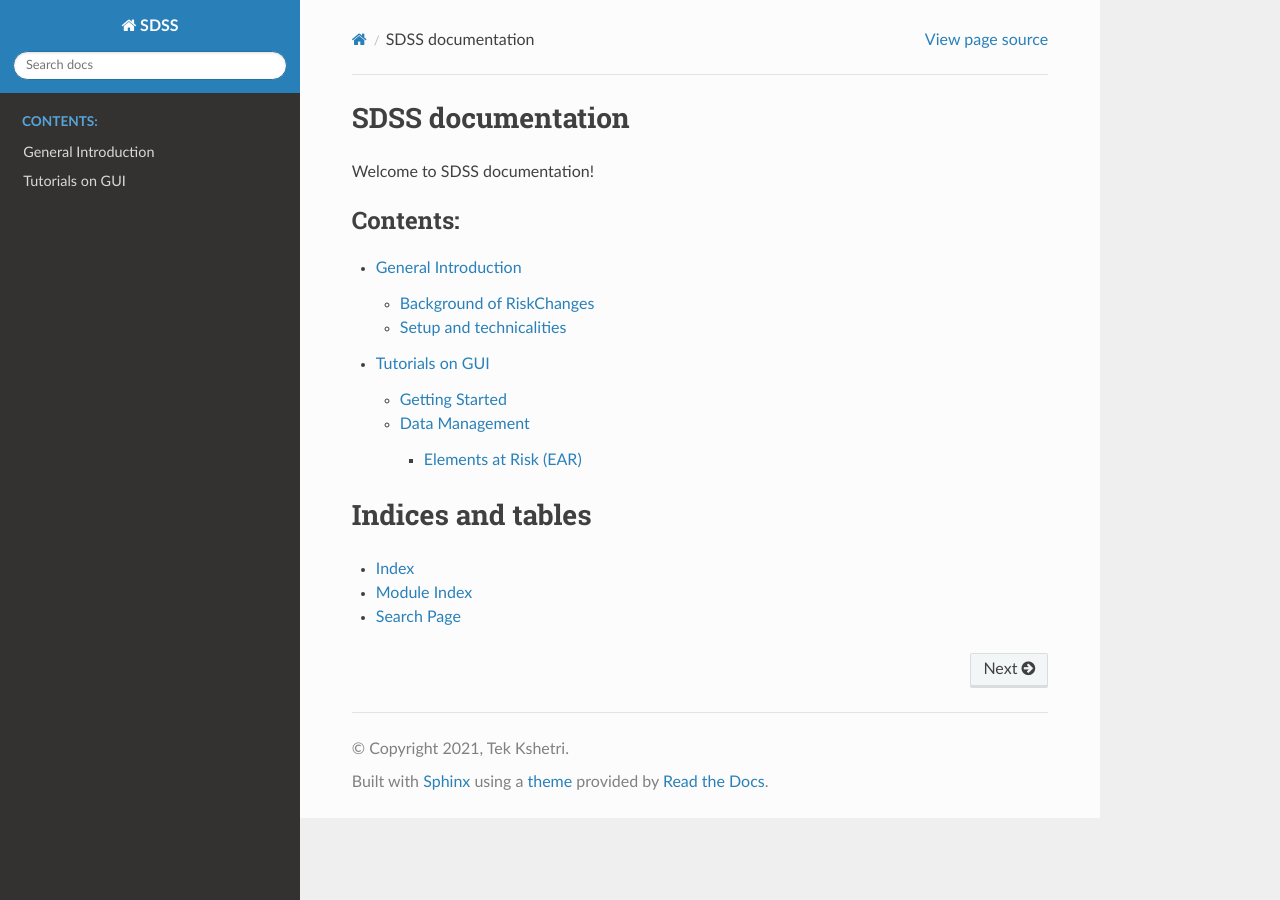
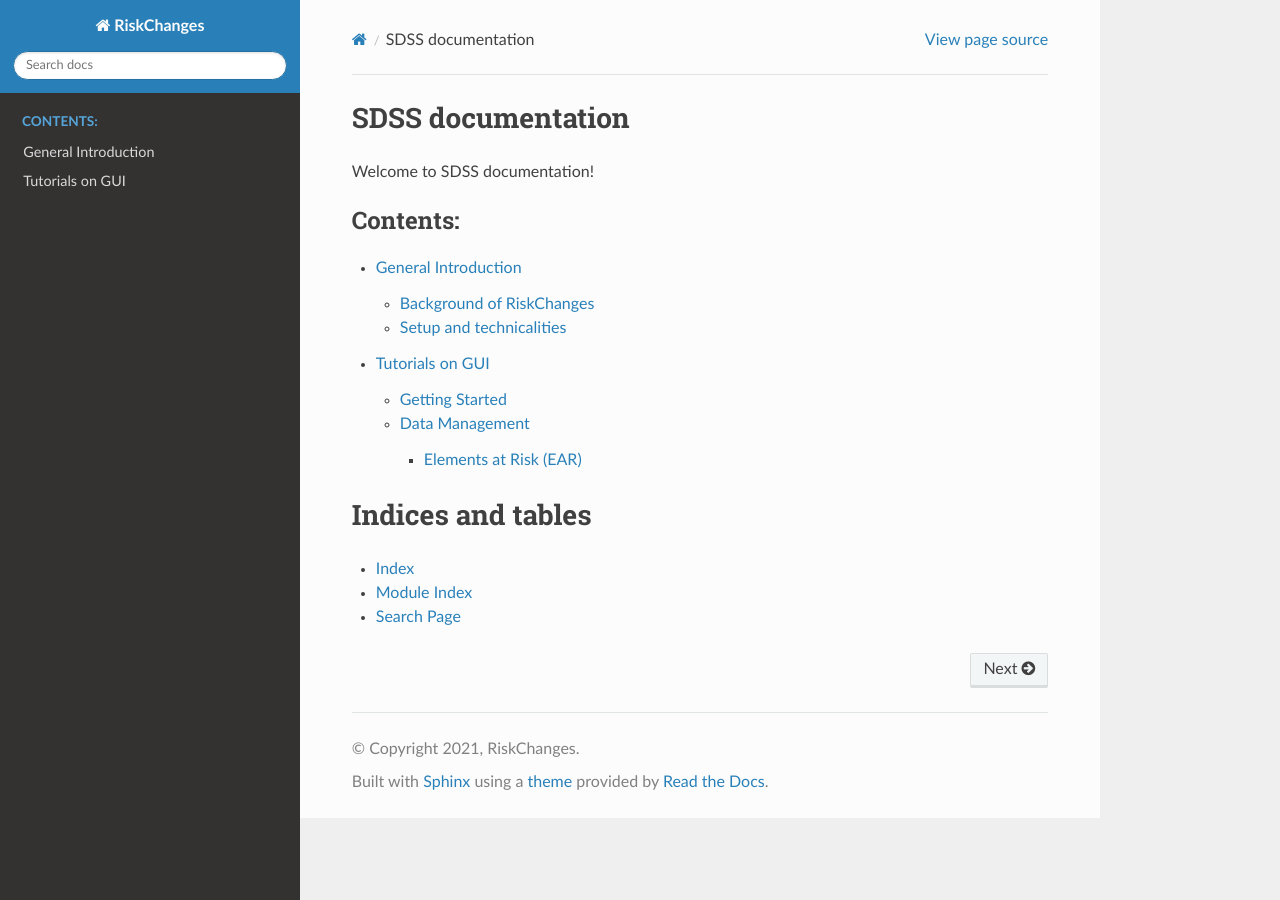
Before and after one commit to RiskChanges/riskchanges-docs, a Sphinx documentation site: the page built from docs/source/index.rst, in a window 1280 px wide. Built offline with Sphinx 7.4.7 and the Read the Docs theme 2.0.0, drawn with Linux system fonts in a browser that asks for light colours.

Commit message:
Update conf.py

```diff
--- a/docs/source/conf.py
+++ b/docs/source/conf.py
@@ -17,9 +17,9 @@ import sphinx_rtd_theme
 
 # -- Project information -----------------------------------------------------
 
-project = 'SDSS'
-copyright = '2021, Tek Kshetri'
-author = 'Tek Kshetri, , Anish Ratna Shakya, Sahara Sedhain'
+project = 'RiskChanges'
+copyright = '2021, RiskChanges'
+author = 'Anish Ratna Shakya, Sahara Sedhain, Tek Kshetri'
 
 # The full version, including alpha/beta/rc tags
 release = '1.0.0'
```
